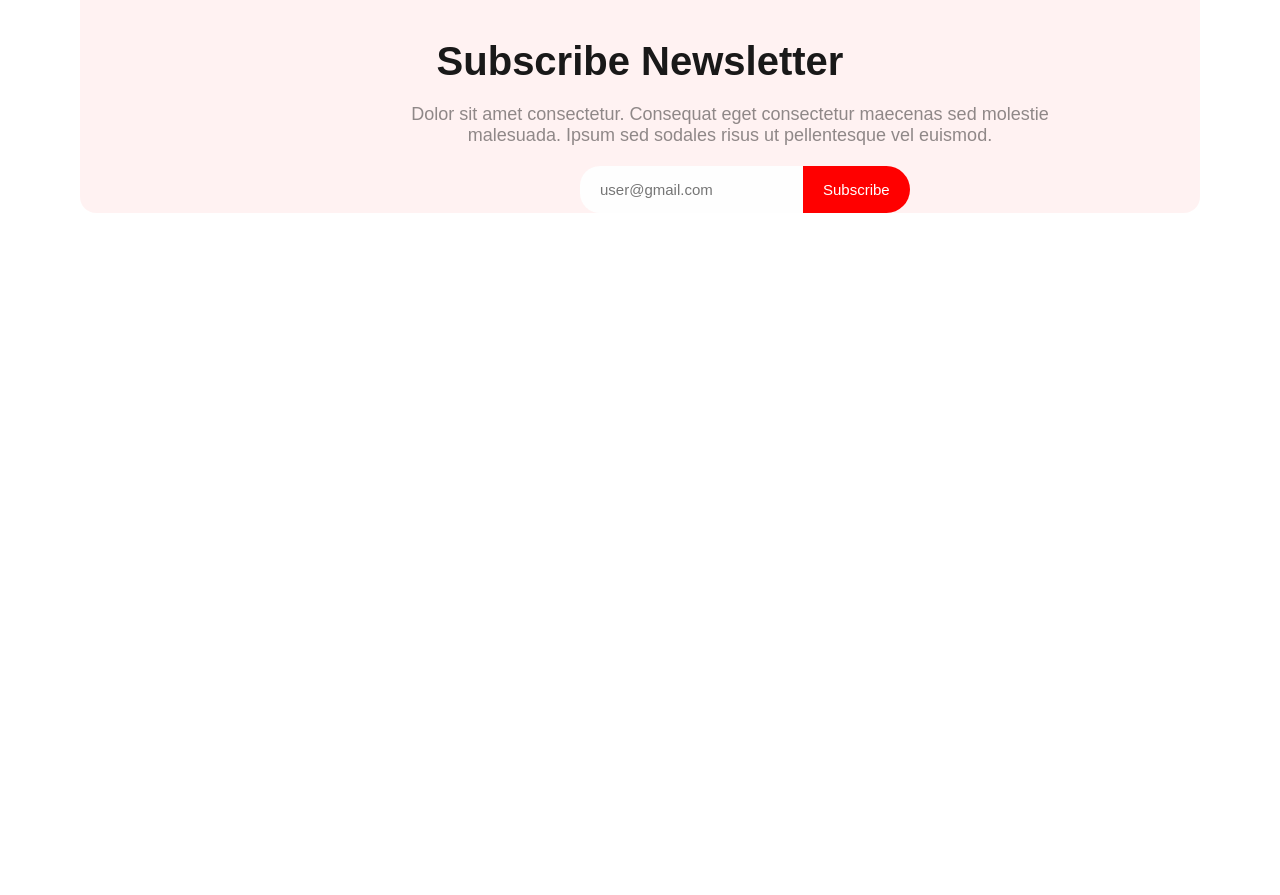
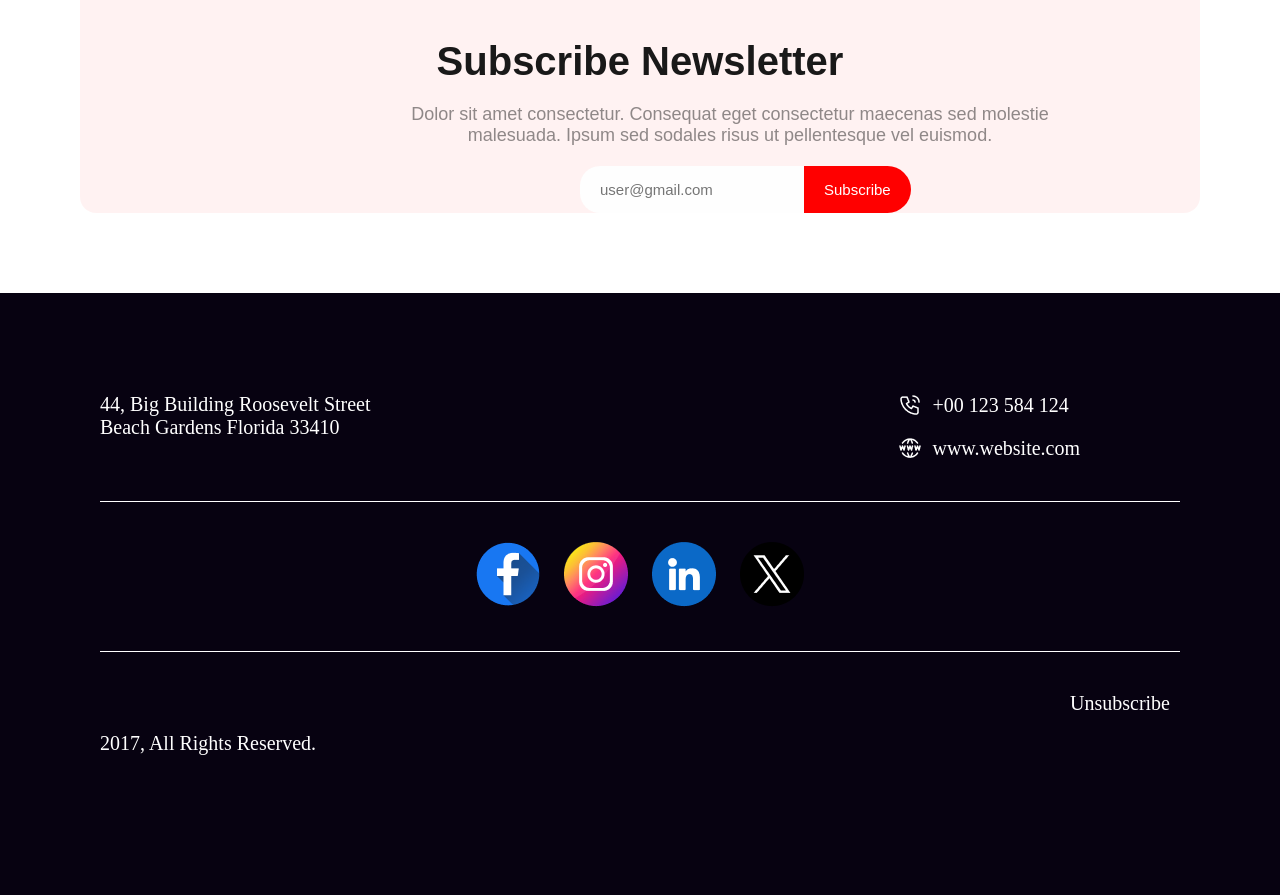
Before and after one commit to farhan1937/assignment1, a plain HTML site: page index.html in a window 1280 px wide. Shown: the part 5979-6874 px from the top of the page. Before the commit the page ends 6272 px from the top, so only its background shows below. Drawn offline with Linux system fonts and the light colour scheme.

Commit message:
added all code

```diff
--- a/CSS/style.css
+++ b/CSS/style.css
@@ -388,40 +388,41 @@ label input {
 
 }
 
-.footer{
-    color: #FFF;
-    height: 400px;
-    margin: auto;
-    width: 1300;
-    display: flex;
+footer{
     background-color: #070211;
-
-}
-.icon-text{
-    margin-left: 500px;
-
+    text-align: center;
+    padding: 60px 100px;
 }
 
-.call{
+footer h4, label{
 
+    color: #FFF;
+    font-size: 20px;
+    max-width: 400px;
+    font-weight: 300;
+}
+
+.footer,
+.bottom-info{
+    display: flex;
+    text-align: left;
+    justify-content: space-between;
+    padding: 40px 0px;
+    margin-right: 10px;
+}
+.footer-text label{
+    gap:10px;
+    margin-right: 90px;
+    display: flex;
+    align-items: center;
+    /* margin-left: 10px; */
+}
+.icons{
+    padding: 30px 5px;
+
+    border-top: 1px solid #fff;
+    border-bottom: 1px solid #fff;
+}
+.icons img{
     padding: 10px;
-    margin-left: 400px;
-    text-align: center;
-    height: 50px;
-    width: 500px;
 }
- .call h4 {
-    padding-right: 5px;
- }
- .icon{
-    margin: auto;
-    padding: 20px;
-    text-align: center;
-    height: 60px;
-    width: 1100px;
-    border-top: 2px solid #FFF;
-    border-bottom: 2px solid #FFF;
-}
- .icon-header{
-        background-position: bottom left;
-}
--- a/index.html
+++ b/index.html
@@ -107,6 +107,34 @@
 
     </main>
     <!-- footer section  -->
+    <footer>
+        <div class="footer">
+            <div class="footer-info">
+                <h4>44, Big Building Roosevelt Street <br>
+                    Beach Gardens Florida 33410</h4>
+            </div>
+            <div class="footer-text">
+                <label>
+                    <img src="./img/Call.png" alt="call">+00 123 584 124
+                </label><br>
+                <label>
+                    <img src="./img/Website.png" alt="website">www.website.com
+                </label>
+            </div>
+        </div>
+
+        <div class="icons">
+            <img src="./img/Facebook.png" alt="">
+            <img src="./img/Instagram.png" alt="">
+            <img src="./img/Linkedin.png" alt="">
+            <img src="./img/Twitter.png" alt="">
+        </div>
+
+        <div class="bottom-info">
+            <h4 class="bottom-info">2017, All Rights Reserved.</h4>
+            <h4 class="bottom-right-info">Unsubscribe</h4>
+        </div>
+    </footer>
 
 
 </body>
```
